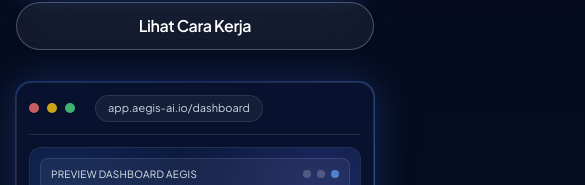
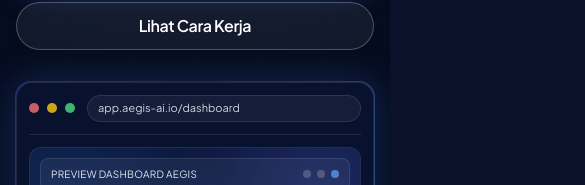
Before and after one commit to socialbrand1980/aegis, a Next.js app: page /product in a window 390 px wide. Shown: the part 490-675 px from the top of the page, 585 px wide, since content can reach past the window. Built offline with nearby package versions, Linux system fonts and the light colour scheme.

Commit message:
fix: improve product page mobile responsiveness

```diff
--- a/src/components/sections/ProductShowcase.tsx
+++ b/src/components/sections/ProductShowcase.tsx
@@ -202,8 +202,8 @@
     <div className="relative overflow-hidden rounded-xl border border-white/10 bg-[#0a173a] p-2.5 sm:p-3">
       <div className="absolute inset-0 bg-[radial-gradient(circle_at_12%_20%,rgba(59,130,246,0.2),transparent_35%),radial-gradient(circle_at_88%_10%,rgba(99,102,241,0.22),transparent_30%)]" />
       <div className="relative space-y-3">
-        <div className="flex items-center justify-between rounded-lg border border-white/10 bg-white/[0.05] px-2.5 py-2 sm:px-3">
-          <p className="text-[10px] uppercase tracking-wide text-slate-200 sm:text-[11px]">{c.dashboardTitle}</p>
+        <div className="flex items-center justify-between gap-2 rounded-lg border border-white/10 bg-white/[0.05] px-2.5 py-2 sm:px-3">
+          <p className="min-w-0 truncate text-[10px] uppercase tracking-wide text-slate-200 sm:text-[11px]">{c.dashboardTitle}</p>
           <div className="flex gap-1.5">
             <span className="h-2 w-2 rounded-full bg-white/20" />
             <span className="h-2 w-2 rounded-full bg-white/20" />
@@ -249,10 +249,10 @@
 
         {variant === "conversation" && (
           <div className="space-y-2">
-            <div className="ml-auto w-2/3 rounded-lg bg-blue-500/30 px-2 py-1.5 text-xs text-white">{c.chat1}</div>
-            <div className="w-3/4 rounded-lg bg-white/12 px-2 py-1.5 text-xs text-slate-100">{c.chat2}</div>
-            <div className="ml-auto w-1/2 rounded-lg bg-blue-500/30 px-2 py-1.5 text-xs text-white">{c.chat3}</div>
-            <div className="w-4/5 rounded-lg bg-white/12 px-2 py-1.5 text-xs text-slate-100">{c.chat4}</div>
+            <div className="ml-auto w-2/3 rounded-lg bg-blue-500/30 px-2 py-1.5 text-xs text-white break-words">{c.chat1}</div>
+            <div className="w-3/4 rounded-lg bg-white/12 px-2 py-1.5 text-xs text-slate-100 break-words">{c.chat2}</div>
+            <div className="ml-auto w-1/2 rounded-lg bg-blue-500/30 px-2 py-1.5 text-xs text-white break-words">{c.chat3}</div>
+            <div className="w-4/5 rounded-lg bg-white/12 px-2 py-1.5 text-xs text-slate-100 break-words">{c.chat4}</div>
           </div>
         )}
 
@@ -298,7 +298,9 @@
           <span className="h-2.5 w-2.5 rounded-full bg-red-400/80" />
           <span className="h-2.5 w-2.5 rounded-full bg-yellow-400/80" />
           <span className="h-2.5 w-2.5 rounded-full bg-green-400/80" />
-          <div className="ml-3 rounded-full border border-white/10 bg-white/5 px-3 py-1 text-[11px] text-slate-300">app.aegis-ai.io/dashboard</div>
+          <div className="ml-1 min-w-0 flex-1 rounded-full border border-white/10 bg-white/5 px-2.5 py-1 text-[11px] text-slate-300">
+            <span className="block truncate">app.aegis-ai.io/dashboard</span>
+          </div>
         </div>
 
         <PrototypeScreen variant="dashboard" />
@@ -333,7 +335,7 @@
   const c = contentByLanguage[language];
 
   return (
-    <div>
+    <div className="overflow-x-clip">
       <section className="section-spacing pt-20">
         <Container className="max-w-7xl">
           <div className="grid items-center gap-8 lg:grid-cols-[1fr_1.1fr] lg:gap-10">
@@ -391,7 +393,7 @@
                     key={step.title}
                     whileInView={{ opacity: 1, scale: 1 }}
                     initial={{ opacity: 0.6, scale: 0.97 }}
-                    className="min-w-[92%] snap-center rounded-xl border border-white/10 bg-white/5 p-4 backdrop-blur-xl sm:min-w-[82%]"
+                    className="min-w-[88%] snap-center rounded-xl border border-white/10 bg-white/5 p-4 backdrop-blur-xl sm:min-w-[82%]"
                   >
                     <p className="text-xs uppercase tracking-[0.2em] text-blue-300">{c.screenLabel} {index + 1}</p>
                     <h3 className="mt-2 text-lg font-semibold text-white sm:text-xl">{step.title}</h3>
```
